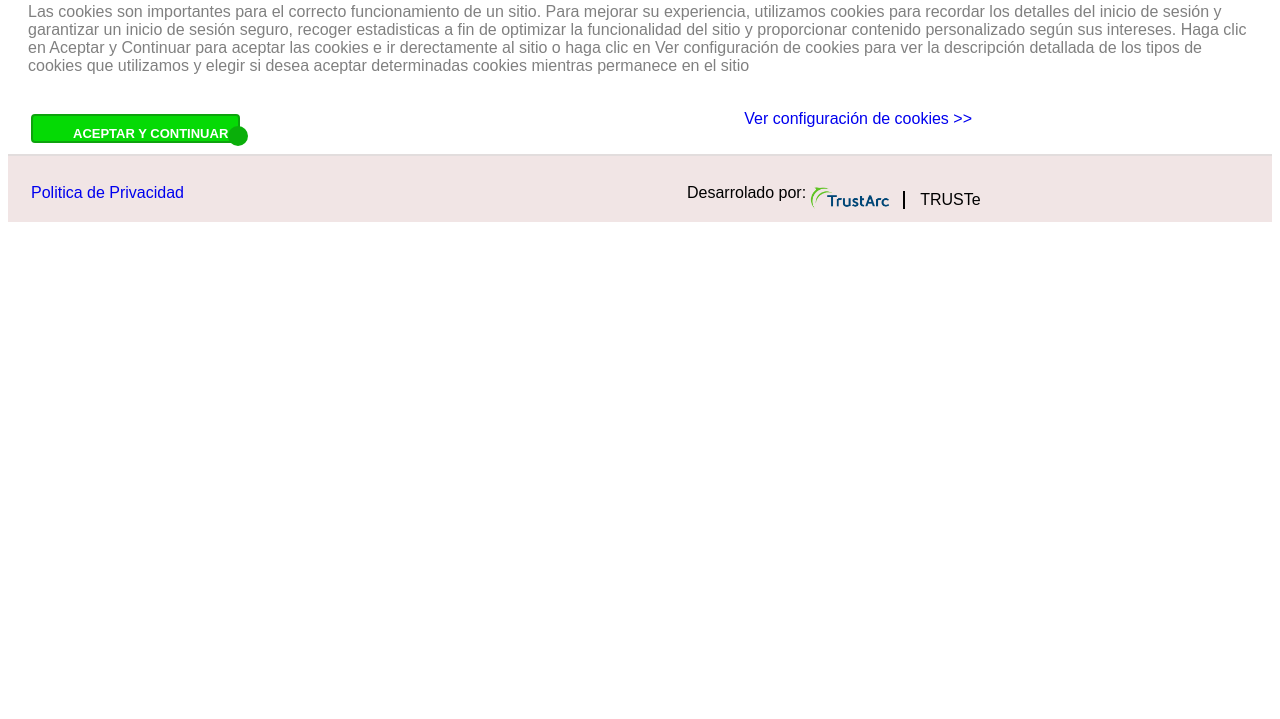
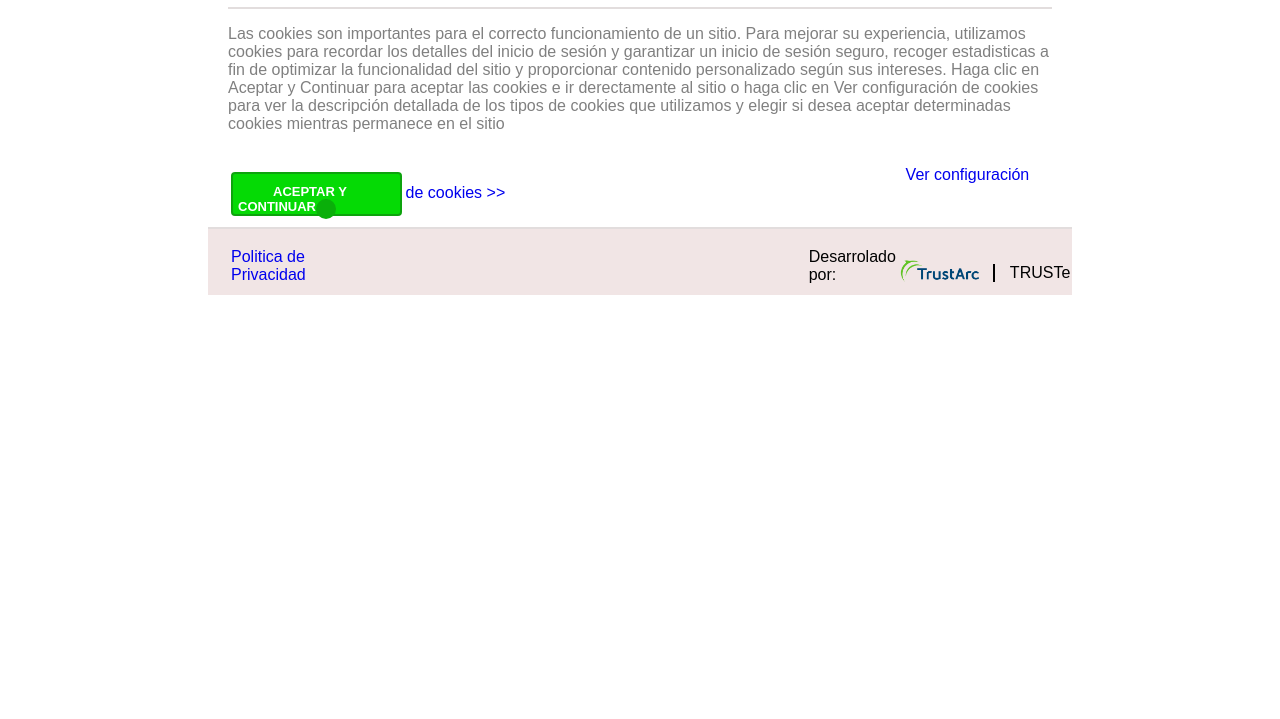
Before and after one commit to Ruben-Vela-Aliaga/DIW, a plain HTML site: page Ejercicio5/Ejercicio5.html in a window 1280 px wide. Shown: the part 81-800 px from the top of the page. Drawn offline with Linux system fonts and the light colour scheme.

Commit message:
Terminado

```diff
--- a/Ejercicio5/CSS/Ejercicio5.css
+++ b/Ejercicio5/CSS/Ejercicio5.css
@@ -2,6 +2,11 @@
 
     padding-left:500;
 
+}
+#Contenido{
+ margin-right: 200px;
+ margin-left: 200px;
+  align-content: center;
 }
 .texto{
   color:gray;
--- a/Ejercicio5/Ejercicio5.html
+++ b/Ejercicio5/Ejercicio5.html
@@ -4,6 +4,7 @@
     <link rel="stylesheet" type="text/css" href="CSS/Ejercicio5.css">
 </head>
 <body>
+    <div id="Contenido">
     <div id="central">
 <h1>Acerca de las cookies en este sitio</h1>
 <hr/>
@@ -46,6 +47,7 @@
 
     </div>
 </div>
+</div>
 
 </body>
 </html>
```
